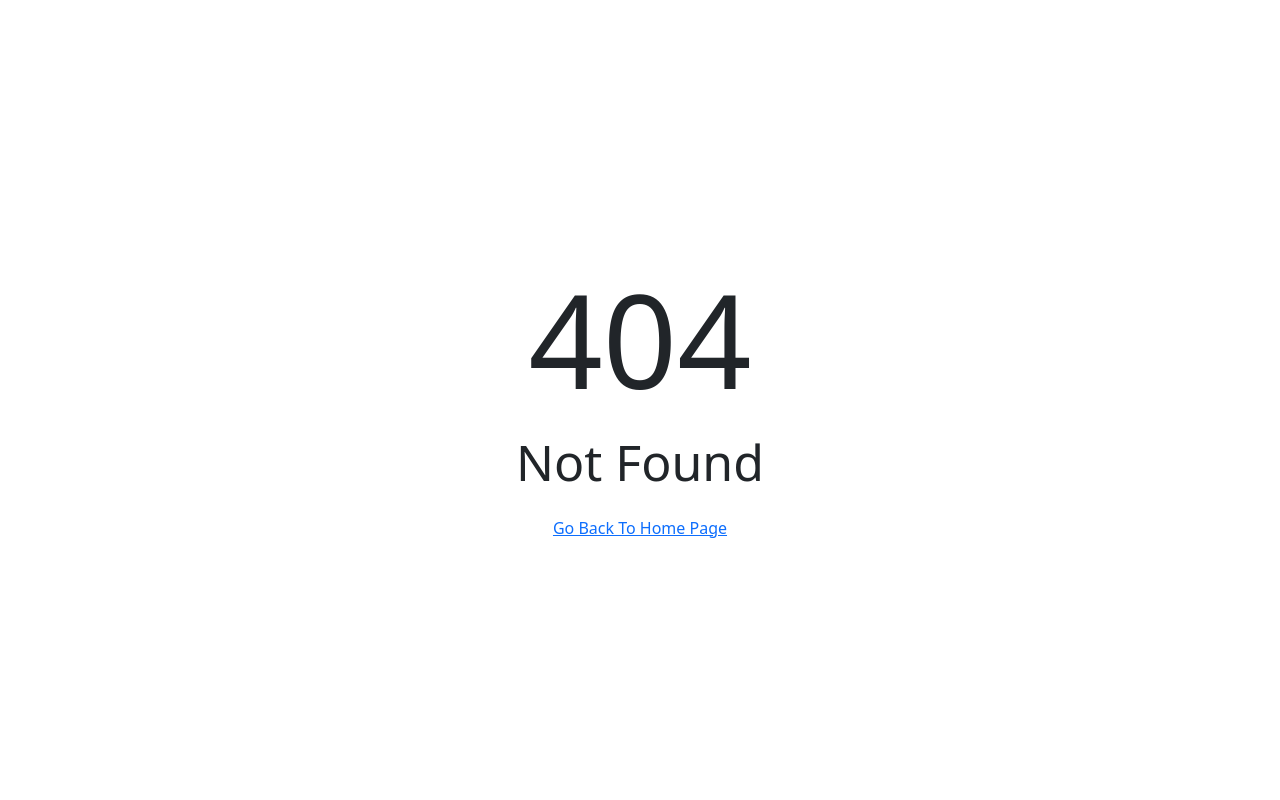
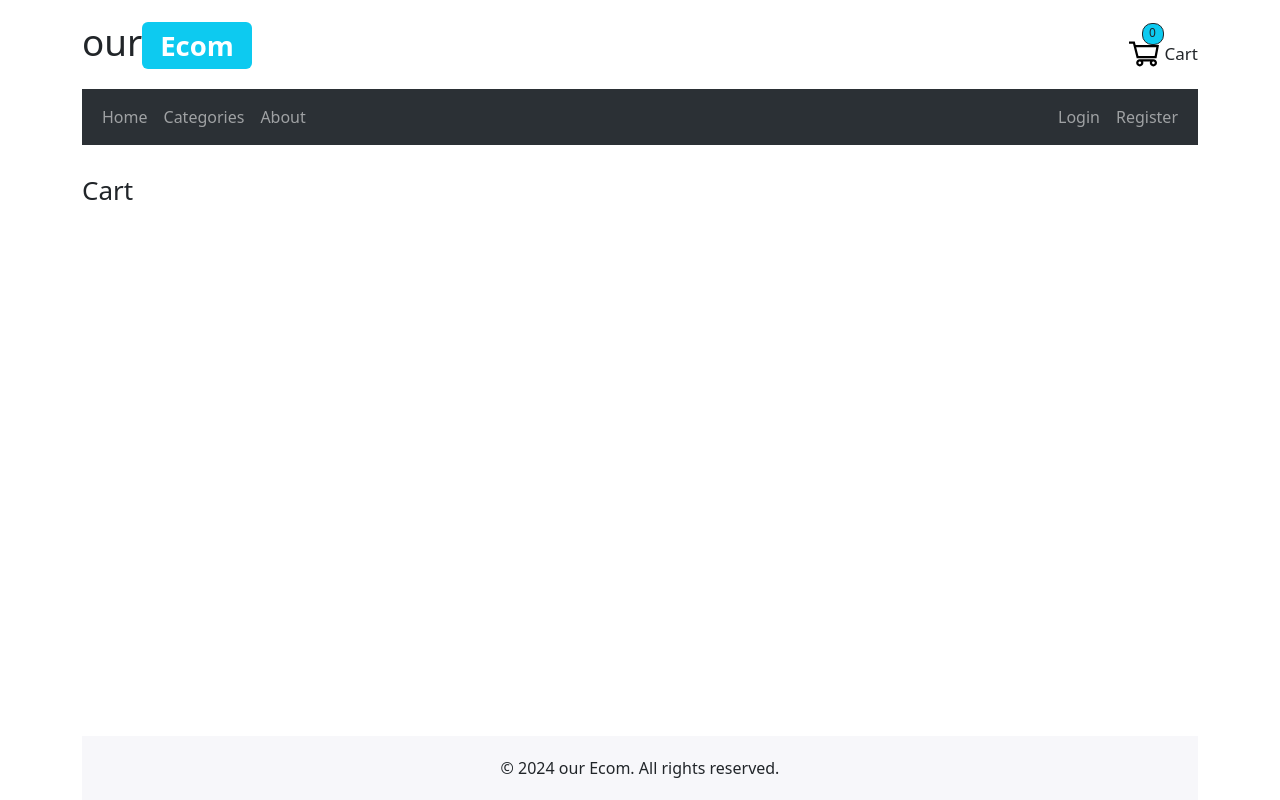
Before and after one commit to EHAB3x/E-commerce, a React app: page /cart in a window 1280 px wide. Before the commit this address had no page. Built offline with nearby package versions, Linux system fonts and the light colour scheme; the HTML template or start-up script is replaced by a standard one.

Commit message:
create cart page and add it to app routes

```diff
--- /dev/null
+++ b/src/pages/Cart.tsx
@@ -0,0 +1,11 @@
+import {Heading} from "@components/common";
+
+const Cart = () => {
+  return (
+    <>
+        <Heading>Cart</Heading>
+    </>
+  )
+}
+
+export default Cart
--- a/src/routes/AppRouter.tsx
+++ b/src/routes/AppRouter.tsx
@@ -2,6 +2,7 @@
 import MainLayout from "@layouts/MainLayout/MainLayout";
 // Pages
 import Home from '@pages/Home';
+import Cart from '@pages/Cart';
 import Categories from '@pages/Categories';
 import Products from '@pages/Products';
 import AboutUs from '@pages/AboutUs';
@@ -20,6 +21,10 @@ const router = createBrowserRouter([{
       {
       index:true,
       element:<Home />
+      },
+      {
+        path:"/cart",
+        element:<Cart />
       },
       {
         path:"categories",
```
